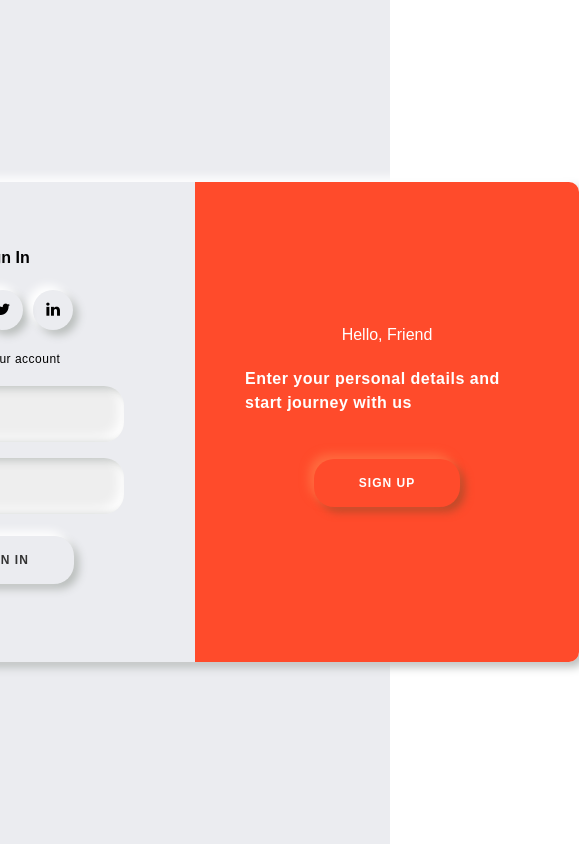
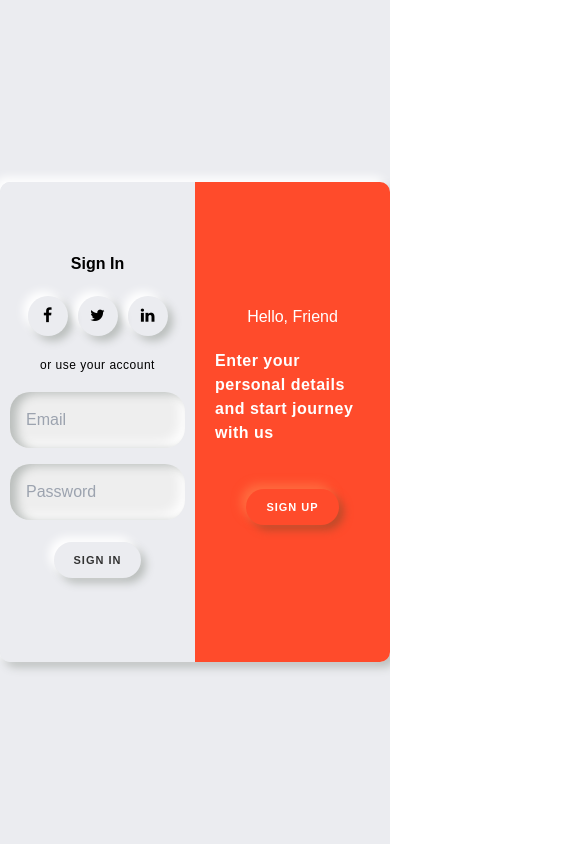
Before and after one commit to AyonJD/G2G-task, a React (Create React App) app: page / in a window 390 px wide. Shown: the whole page, 579 px wide, since content can reach past the window. Built offline with nearby package versions, Linux system fonts and the light colour scheme; no server answers.

Commit message:
Responsive done

```diff
--- a/src/App.css
+++ b/src/App.css
@@ -13,9 +13,6 @@ body {
 .wrapper {
     width: 100%;
     height: 100vh;
-    display: flex;
-    justify-content: center;
-    align-items: center;
     background: #ebecf0;
     overflow: hidden;
 }
@@ -197,3 +194,28 @@ span {
 .custom_font_size {
     font-size: 10px;
 }
+
+@media only screen and (max-width: 640px) {
+    .container {
+        width: 100%;
+    }
+
+    form {
+        padding: 0 10px;
+    }
+
+    form input {
+        width: 100%;
+    }
+
+    .button,
+    button {
+        padding: 10px 20px !important;
+        font-size: 11px !important;
+    }
+
+    .overlay-right,
+    .overlay-left {
+        padding: 0 20px;
+    }
+}
--- a/src/components/LoginSignupToggle.js
+++ b/src/components/LoginSignupToggle.js
@@ -6,7 +6,7 @@ import Signup from './Signup';
 const LoginSignupToggle = () => {
     const [activeClass, setActiveClass] = useState('');
     return (
-        <div className="wrapper">
+        <div className="wrapper flex items-center justify-center">
             <div className={`container ${activeClass}`}>
                 <div>
                     <Signup />
@@ -21,7 +21,7 @@ const LoginSignupToggle = () => {
                     <div className="overlay-right">
                         <h1>Hello, Friend</h1>
                         <p>Enter your personal details and start journey with us</p>
-                        <button onClick={() => setActiveClass('right-panel-active')} id="signUp" className="overlay_btn">Sign Up</button>
+                        <button onClick={() => setActiveClass('right-panel-active')} id="signUp" className="overlay_btn button">Sign Up</button>
                     </div>
                 </div>
             </div>
```
